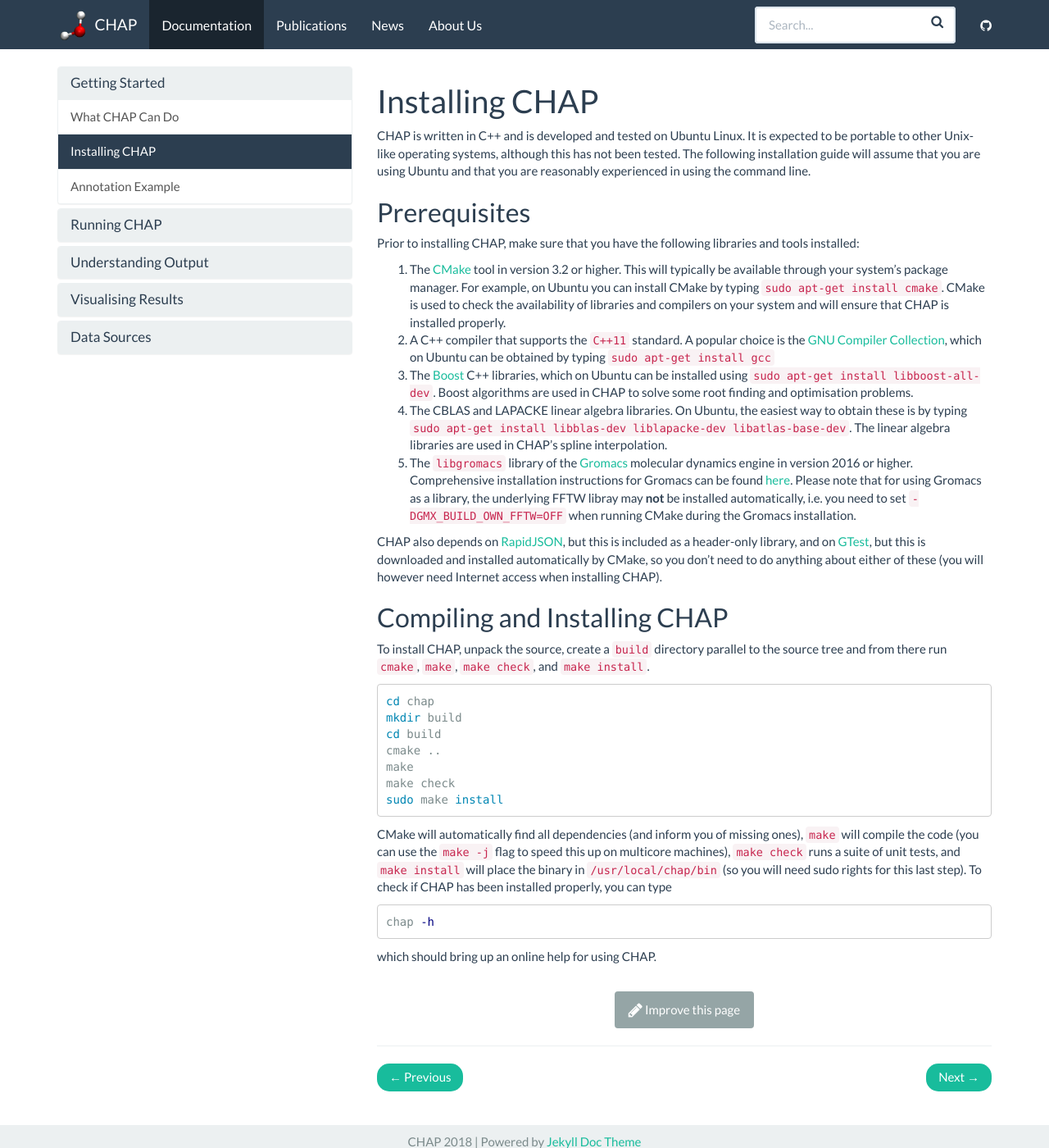
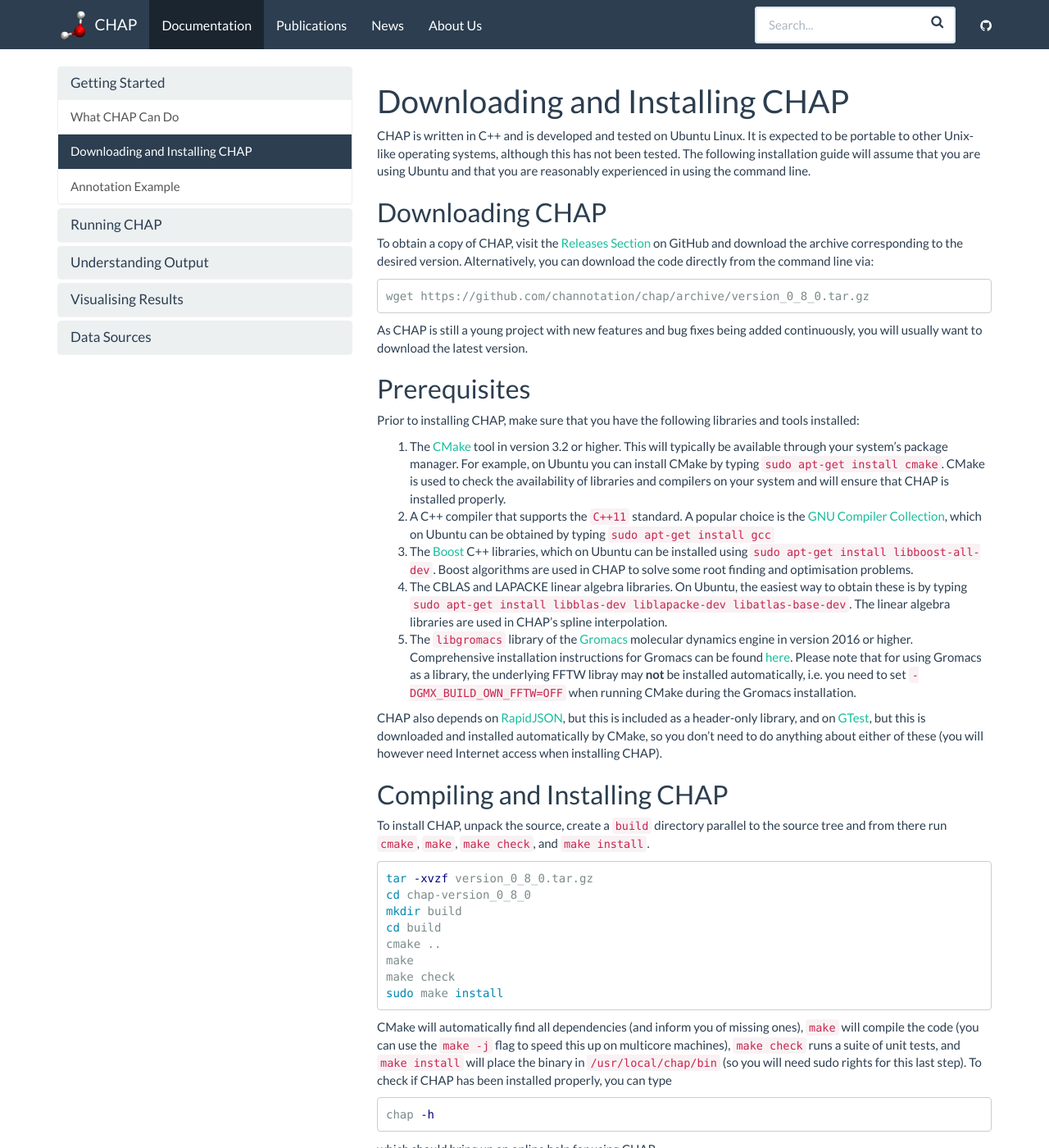
Before and after one commit to channotation/chap, a Jekyll site: the page built from docs/_docs/getting-started/installing_chap.md, in a window 1280 px wide and 1400 px high. Shown: the whole window at 82% size. Built offline with Jekyll 4.4.1, drawn with Linux system fonts in a browser that asks for light colours; nearby versions of some CDN libraries.

Commit message:
Added downloading instructions.

````diff
--- a/docs/_docs/getting-started/installing_chap.md
+++ b/docs/_docs/getting-started/installing_chap.md
@@ -1,5 +1,5 @@
 ---
-title: Installing CHAP
+title: Downloading and Installing CHAP
 permalink: /docs/installing_chap/
 ---
 
@@ -11,9 +11,21 @@
 [Gromacs-install]: http://manual.gromacs.org/documentation/
 [GCC]: https://gcc.gnu.org/
 [GTest]: https://github.com/google/googletest
+[CHAP-Download]: https://github.com/channotation/chap/releases
 
 
 CHAP is written in C++ and is developed and tested on Ubuntu Linux. It is expected to be portable to other Unix-like operating systems, although this has not been tested. The following installation guide will assume that you are using Ubuntu and that you are reasonably experienced in using the command line.
+
+
+## Downloading CHAP ##
+
+To obtain a copy of CHAP, visit the [Releases Section][CHAP-Download] on GitHub and download the archive corresponding to the desired version. Alternatively, you can download the code directly from the command line via:
+
+```sh
+wget https://github.com/channotation/chap/archive/version_0_8_0.tar.gz
+```
+
+As CHAP is still a young project with new features and bug fixes being added continuously, you will usually want to download the latest version.
 
 
 ## Prerequisites ##
@@ -38,7 +50,8 @@
 To install CHAP, unpack the source, create a `build` directory parallel to the source tree and from there run `cmake`, `make`, `make check`, and `make install`.
 
 ```bash
-cd chap
+tar -xvzf version_0_8_0.tar.gz
+cd chap-version_0_8_0
 mkdir build
 cd build
 cmake ..
````
